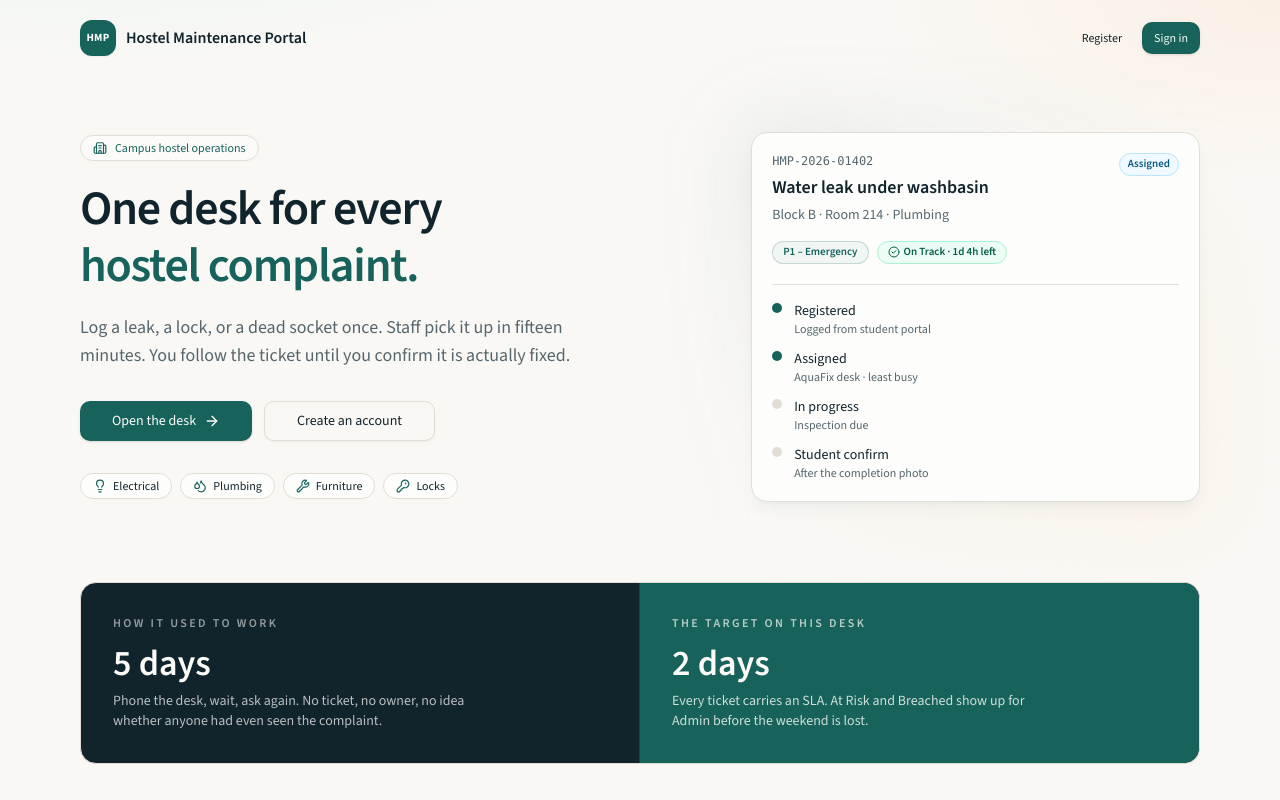
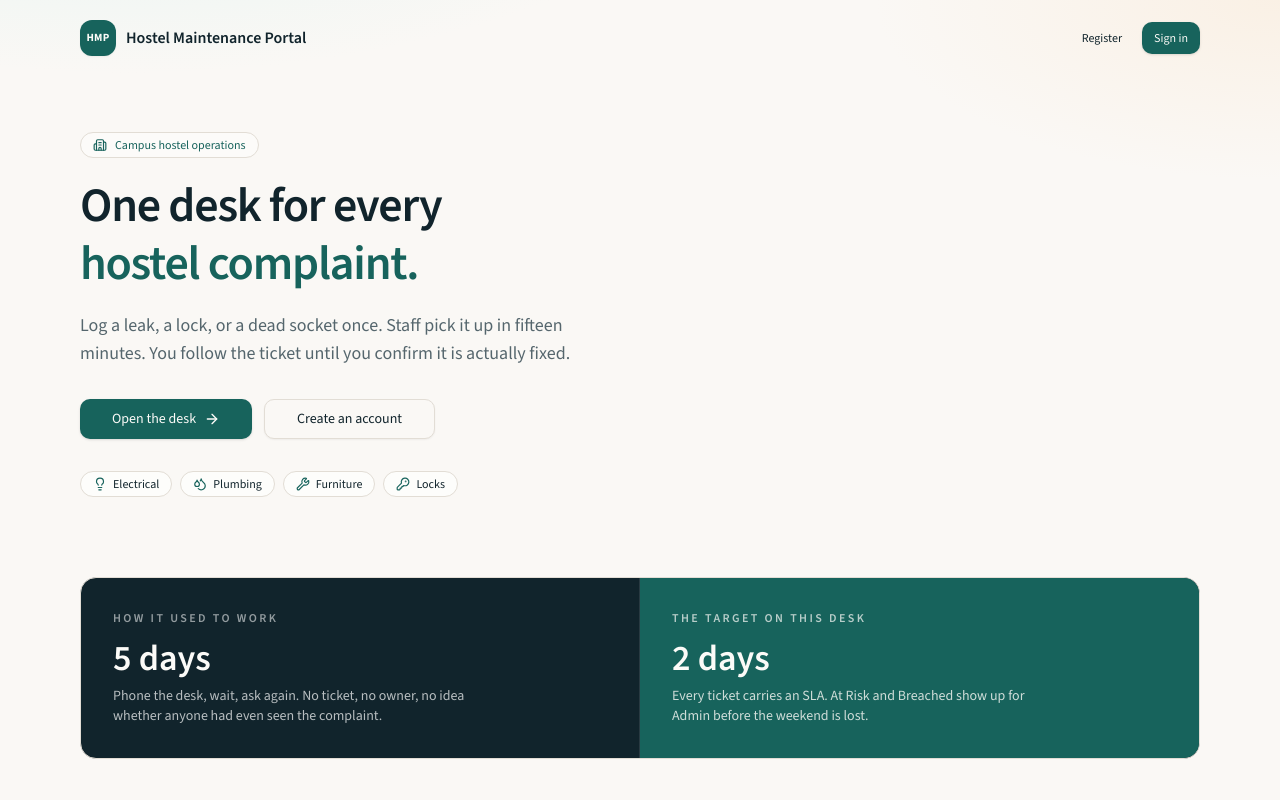
Before and after one commit to mrauf01/Hostel-Maintenance-Process-Optimization, a Next.js app: page / in a window 1280 px wide. Shown: the top 800 px of the page. Built offline with nearby package versions, Linux system fonts and the light colour scheme.

Commit message:
Remove the fake sample ticket from the landing page.
The mock HMP card (AquaFix, least busy, made-up room) read like a live
complaint and was misleading.

Co-authored-by: mraufv2 <mraufv2@gmail.com>

```diff
--- a/src/app/page.tsx
+++ b/src/app/page.tsx
@@ -2,7 +2,6 @@ import Link from "next/link";
 import {
   ArrowRight,
   Building2,
-  CheckCircle2,
   Droplets,
   KeyRound,
   Lightbulb,
@@ -10,7 +9,6 @@ import {
 } from "lucide-react";
 import { Button } from "@/components/ui/button";
 import { APP_NAME, APP_SHORT } from "@/lib/constants";
-import { StatusBadge } from "@/components/status-badge";
 
 const STEPS = [
   { n: "01", title: "Log it", detail: "Student or desk files one form. Photo optional." },
@@ -50,7 +48,7 @@ export default function HomePage() {
       </header>
 
       <main className="mx-auto max-w-6xl px-4 pb-24">
-        <section className="grid items-center gap-10 pt-8 lg:grid-cols-[1.15fr_0.85fr] lg:gap-16 lg:pt-14">
+        <section className="max-w-2xl pt-8 lg:pt-14">
           <div>
             <p className="inline-flex items-center gap-2 rounded-full border bg-card/80 px-3 py-1 text-xs font-medium text-primary">
               <Building2 className="h-3.5 w-3.5" />
@@ -87,55 +85,6 @@ export default function HomePage() {
               ))}
             </div>
           </div>
-
-          <aside className="relative">
-            <div className="absolute -inset-4 -z-10 rounded-[2rem] bg-gradient-to-br from-primary/10 via-transparent to-accent/60 blur-2xl" />
-            <div className="rounded-2xl border bg-card p-5 shadow-lg shadow-primary/5">
-              <div className="flex items-start justify-between gap-3">
-                <div>
-                  <p className="font-mono text-xs text-muted-foreground">
-                    HMP-2026-01402
-                  </p>
-                  <h2 className="mt-1 text-lg font-semibold">
-                    Water leak under washbasin
-                  </h2>
-                  <p className="mt-1 text-sm text-muted-foreground">
-                    Block B · Room 214 · Plumbing
-                  </p>
-                </div>
-                <StatusBadge status="assigned" />
-              </div>
-              <div className="mt-4 flex flex-wrap gap-2">
-                <span className="rounded-full border border-primary/20 bg-primary/5 px-2.5 py-0.5 text-[11px] font-semibold text-primary">
-                  P1 – Emergency
-                </span>
-                <span className="inline-flex items-center gap-1 rounded-full border border-emerald-200 bg-emerald-50 px-2.5 py-0.5 text-[11px] font-semibold text-emerald-800">
-                  <CheckCircle2 className="h-3 w-3" />
-                  On Track · 1d 4h left
-                </span>
-              </div>
-              <ol className="mt-5 space-y-3 border-t pt-4">
-                {[
-                  { t: "Registered", d: "Logged from student portal", on: true },
-                  { t: "Assigned", d: "AquaFix desk · least busy", on: true },
-                  { t: "In progress", d: "Inspection due", on: false },
-                  { t: "Student confirm", d: "After the completion photo", on: false },
-                ].map((s) => (
-                  <li key={s.t} className="flex gap-3">
-                    <span
-                      className={`mt-0.5 h-2.5 w-2.5 shrink-0 rounded-full ${
-                        s.on ? "bg-primary" : "bg-border"
-                      }`}
-                    />
-                    <div>
-                      <p className="text-sm font-medium">{s.t}</p>
-                      <p className="text-xs text-muted-foreground">{s.d}</p>
-                    </div>
-                  </li>
-                ))}
-              </ol>
-            </div>
-          </aside>
         </section>
 
         <section className="mt-20 overflow-hidden rounded-2xl border bg-foreground text-primary-foreground">
```
